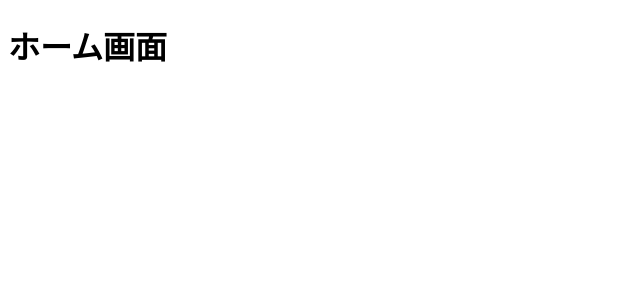
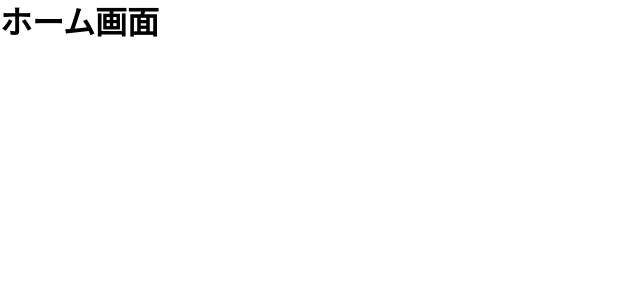
Before and after one commit to pppeyo38/react-django_todo-app, a React (Vite) app in the folder react-typescript/: page / in a window 1280 px wide. Shown: the top 300 px of the page, without its empty margins (0-640 px from the left). Built offline with nearby package versions, Linux system fonts and the light colour scheme.

Commit message:
:+1: add reset.scss

```diff
--- a/react-typescript/src/styles/index.scss
+++ b/react-typescript/src/styles/index.scss
@@ -1,3 +1,5 @@
+@use './reset.scss';
+
 :root {
   font-family: 'Noto Sans JP', sans-serif;
   line-height: 1.5;
--- /dev/null
+++ b/react-typescript/src/styles/reset.scss
@@ -0,0 +1,112 @@
+*,
+*::before,
+*::after {
+  box-sizing: border-box;
+  padding: 0;
+  margin: 0;
+}
+
+:where([hidden]:not([hidden='until-found'])) {
+  display: none !important;
+}
+
+:where(html) {
+  color-scheme: dark light;
+  text-size-adjust: none;
+}
+
+@supports not (min-block-size: 100dvb) {
+  :where(html) {
+    block-size: 100%;
+  }
+}
+
+@media (prefers-reduced-motion: no-preference) {
+  :where(html:focus-within) {
+    scroll-behavior: smooth;
+  }
+}
+
+:where(body) {
+  background: #fff;
+  block-size: 100%;
+  block-size: 100dvb;
+  -webkit-font-smoothing: antialiased;
+}
+
+:where(input, button, textarea, select) {
+  color: inherit;
+  font: inherit;
+}
+
+:where(textarea) {
+  resize: vertical;
+  resize: block;
+}
+
+:where(button, label, select, summary, [role='button'], [role='option']) {
+  cursor: pointer;
+}
+
+:where(:disabled) {
+  cursor: not-allowed;
+}
+
+:where(label:has(> input:disabled), label:has(+ input:disabled)) {
+  cursor: not-allowed;
+}
+
+:where(button) {
+  border-style: solid;
+}
+
+:where(a) {
+  text-underline-offset: 0.2ex;
+}
+
+:where(ul, ol) {
+  list-style: none;
+}
+
+:where(img, svg, video, canvas, audio, iframe, embed, object) {
+  display: block;
+}
+
+:where(img, picture, svg) {
+  block-size: auto;
+  max-inline-size: 100%;
+}
+
+:where(p, h1, h2, h3, h4, h5, h6) {
+  margin: 0;
+  overflow-wrap: break-word;
+}
+
+:where(h1, h2, h3) {
+  line-height: calc(1em + 0.5rem);
+}
+
+:where(hr) {
+  overflow: visible;
+  border: none;
+  block-size: 0;
+  border-block-start: 1px solid;
+  color: inherit;
+}
+
+:where(:focus-visible) {
+  outline: 2px solid var(--focus-color, Highlight);
+  outline-offset: 2px;
+}
+
+:where(
+    .visually-hidden:not(:focus, :active, :focus-within, .not-visually-hidden)
+  ) {
+  position: absolute !important;
+  overflow: hidden !important;
+  width: 1px !important;
+  height: 1px !important;
+  border: 0 !important;
+  clip-path: inset(50%) !important;
+  white-space: nowrap !important;
+}
```
